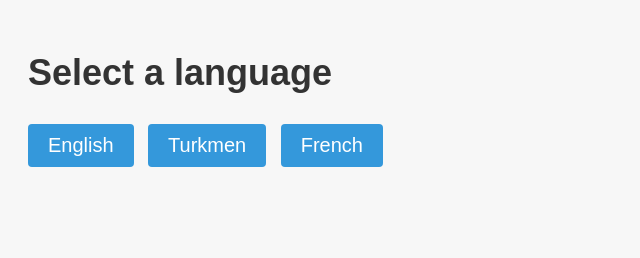
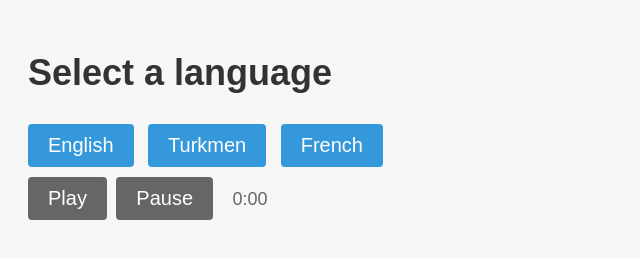
Before and after one commit to jepbarasgarov/lab-demonstrator, a plain HTML site: page lang.html in a window 1280 px wide. Both pictures are taken after a click on the button "English". Shown: the whole page, without its empty margins (0-640 px from the left). Drawn offline with Linux system fonts and the light colour scheme.

Commit message:
lang html changed

```diff
--- a/lang.html
+++ b/lang.html
@@ -33,6 +33,27 @@
 
 		audio {
 			margin-top: 20px;
+			display: block;
+		}
+
+		#duration {
+			font-size: 18px;
+			margin-left: 10px;
+			color: #666;
+		}
+
+		.controls {
+			margin-top: 10px;
+		}
+
+		.controls button {
+			background-color: #666;
+			color: #fff;
+			margin-right: 5px;
+		}
+
+		.controls button:hover {
+			background-color: #333;
 		}
 	</style>
 </head>
@@ -40,21 +61,32 @@
 
 	<h1>Select a language</h1>
 
-	<button id="eng-btn">English</button>
-	<button id="tkm-btn">Turkmen</button>
-	<button id="fra-btn">French</button>
+	<div id="btn-container">
+		<button id="eng-btn">English</button>
+		<button id="tkm-btn">Turkmen</button>
+		<button id="fra-btn">French</button>
+	</div>
 
 	<audio id="audio-player">
 		<source id="audio-src" src="" type="audio/mpeg">
 		Your browser does not support the audio element.
 	</audio>
 
+	<div class="controls">
+		<button id="play-btn">Play</button>
+		<button id="pause-btn">Pause</button>
+		<span id="duration"></span>
+	</div>
+
 	<script>
 		const engBtn = document.getElementById('eng-btn');
 		const tkmBtn = document.getElementById('tkm-btn');
 		const fraBtn = document.getElementById('fra-btn');
+		const playBtn = document.getElementById('play-btn');
+		const pauseBtn = document.getElementById('pause-btn');
 		const audioPlayer = document.getElementById('audio-player');
 		const audioSrc = document.getElementById('audio-src');
+		const durationDisplay = document.getElementById('duration');
 
 		engBtn.addEventListener('click', function() {
 			audioSrc.src = 'eng.mp3';
@@ -73,7 +105,22 @@
 			audioPlayer.load();
 			audioPlayer.play();
 		});
+
+		playBtn.addEventListener('click', function() {
+			audioPlayer.play();
+		});
+
+		pauseBtn.addEventListener('click', function() {
+			audioPlayer.pause();
+		});
+
+		audioPlayer.addEventListener('timeupdate', function() {
+			const minutes = Math.floor(audioPlayer.currentTime / 60);
+			const seconds = Math.floor(audioPlayer.currentTime % 60);
+			durationDisplay.textContent = `${minutes}:${seconds < 10 ? '0' : ''}${seconds}`;
+		});
+
 	</script>
 
 </body>
-</html>
+</html
```
